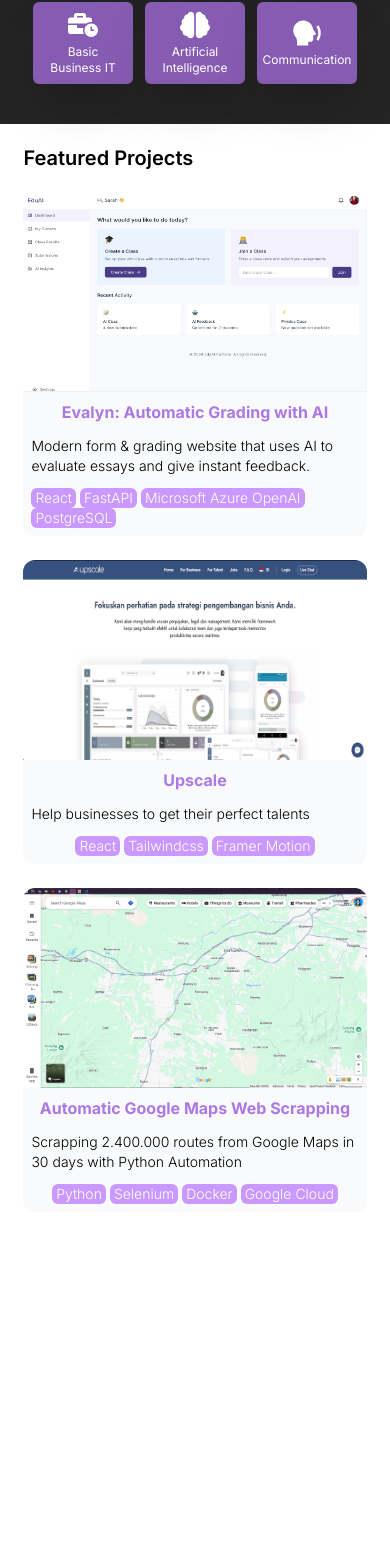
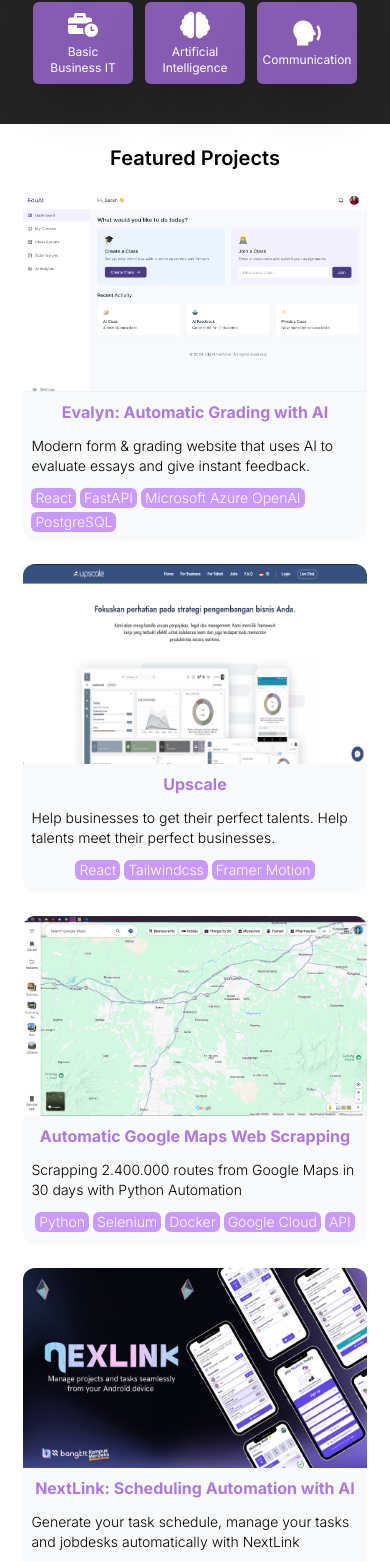
Before and after one commit to Haidarr-h/my-portfolio, a React (Vite) app: page / in a window 390 px wide. Shown: the part 1160-2722 px from the top of the page. Before the commit the page ends 2392 px from the top, so only its background shows below. Built offline with nearby package versions, Linux system fonts and the light colour scheme.

Commit message:
add data and create mobile version of featured projects sections

```diff
--- a/src/data/Projects.js
+++ b/src/data/Projects.js
@@ -8,13 +8,19 @@
     {
         title:"Upscale",
         image_source: "../src/assets/upscale.png",
-        desc: "Help businesses to get their perfect talents",
+        desc: "Help businesses to get their perfect talents. Help talents meet their perfect businesses.",
         tags: ["React", "Tailwindcss", "Framer Motion"],
     },
     {
         title:"Automatic Google Maps Web Scrapping",
         image_source: "../src/assets/web-scrap.png",
         desc: "Scrapping 2.400.000 routes from Google Maps in 30 days with Python Automation",
-        tags: ["Python", "Selenium", "Docker", "Google Cloud"],
+        tags: ["Python", "Selenium", "Docker", "Google Cloud", "API"],
+    },
+    {
+        title:"NextLink: Scheduling Automation with AI",
+        image_source: "../src/assets/nextlink.png",
+        desc: "Generate your task schedule, manage your tasks and jobdesks automatically with NextLink",
+        tags: ["Python", "Machine Learning", "TensorFlow", "Google Cloud", "Docker", "API"],
     },
 ]
--- /dev/null
+++ b/src/pages/home/Activities.jsx
@@ -0,0 +1,9 @@
+export default function Activities() {
+  return (
+    <>
+      <div>
+
+      </div>
+    </>
+  );
+}
--- a/src/pages/home/FeaturedProjects.jsx
+++ b/src/pages/home/FeaturedProjects.jsx
@@ -6,7 +6,7 @@
       <div className="bg-white">
         <div className="container-main py-5 lg:py-10">
           <div className="space-y-5">
-            <h1 className="heading-section">Featured Projects</h1>
+            <h1 className="heading-section text-center lg:text-left">Featured Projects</h1>
             {/* container for projects */}
             <div className="grid gap-6 md:grid-cols-2 lg:grid-cols-3">
               {projectList.map((project, index) => (
@@ -19,7 +19,7 @@
                   <div className="flex flex-col gap-3 p-2 text-sm justify-between">
                     <h2 className="font-bold text-base text-center text-highlight">{project.title}</h2>
                     <p className="font-light">{project.desc}</p>
-                    <div className="space-x-1 mx-auto">
+                    <div className="space-x-1 space-y-1 mx-auto">
                       {project.tags.map((tag, index) => (
                         <p key={index} className="inline-block font-light bg-tags text-white">{tag}</p>
                       ))}
```
Also changed, not shown: src/assets/nextlink.png (added).
